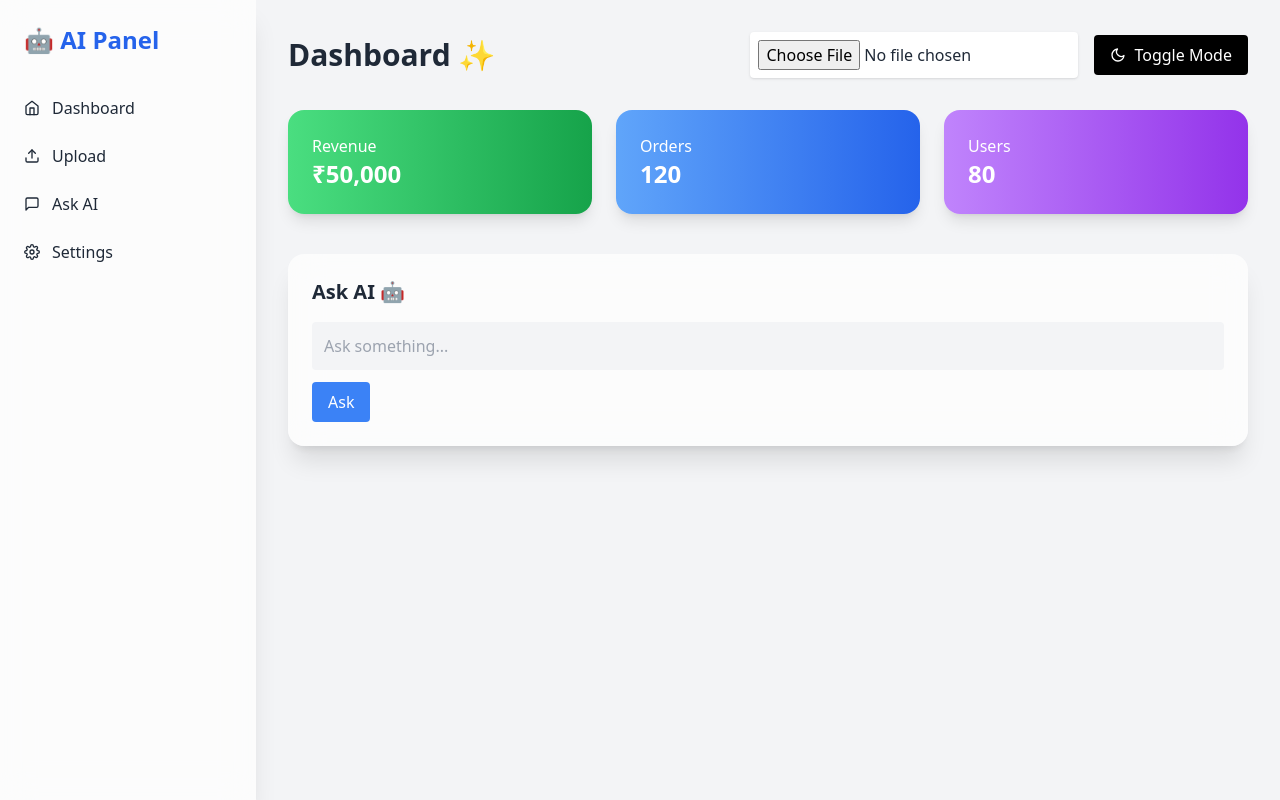
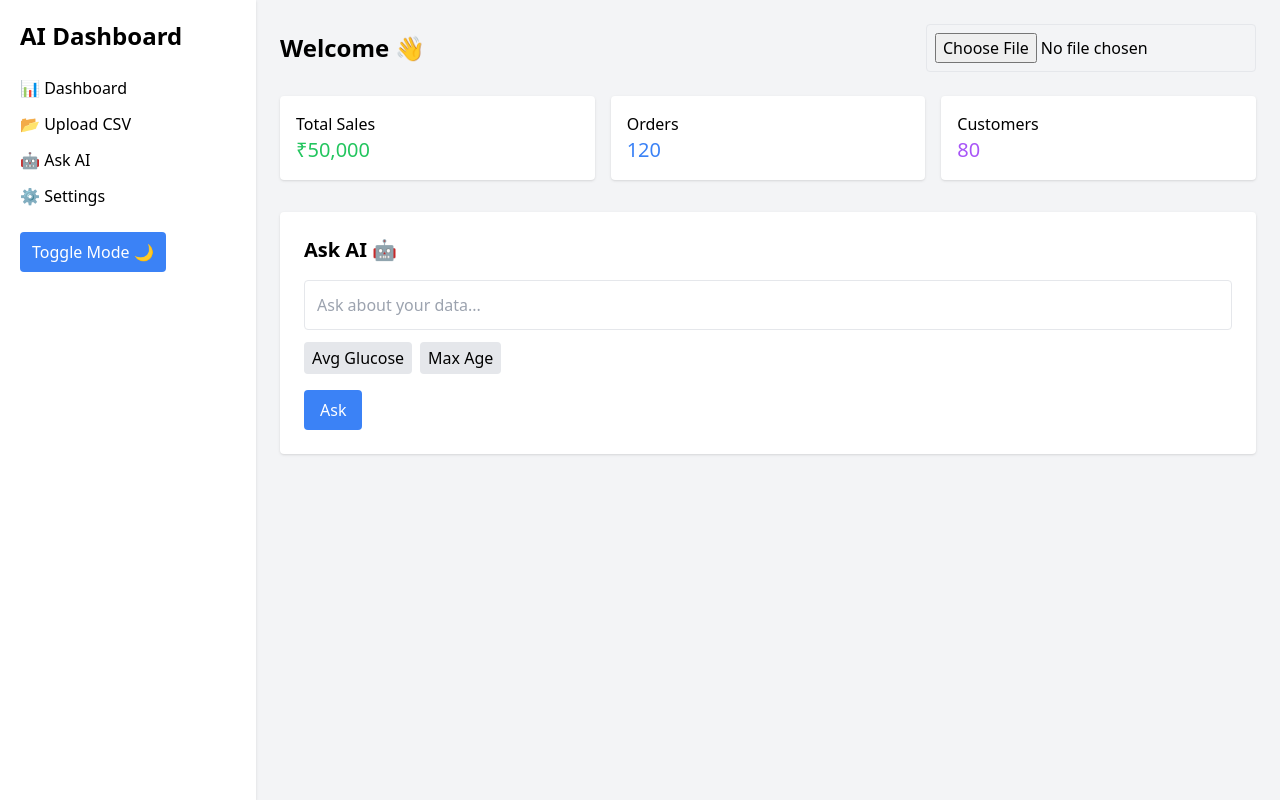
Before and after one commit to rajshrees093-ai/AI_DATA_ANALYST, a React (Vite) app in the folder ai_dashboard/: page / in a window 1280 px wide. Built offline with nearby package versions, Linux system fonts and the light colour scheme.

Commit message:
modifying

```diff
--- a/ai_dashboard/src/App.jsx
+++ b/ai_dashboard/src/App.jsx
@@ -1,6 +1,5 @@
-import { useState, useEffect } from "react";
+import { useState } from "react";
 import Papa from "papaparse";
-import { motion } from "framer-motion";
 import {
   BarChart,
   Bar,
@@ -9,33 +8,15 @@ import {
   Tooltip,
   CartesianGrid,
 } from "recharts";
-import {
-  FiHome,
-  FiUpload,
-  FiSettings,
-  FiMessageSquare,
-  FiMoon,
-} from "react-icons/fi";
 
 function App() {
   const [data, setData] = useState([]);
   const [query, setQuery] = useState("");
   const [answer, setAnswer] = useState("");
+  const [darkMode, setDarkMode] = useState(false);
 
-  // ✅ Dark mode applied globally
-  const toggleDark = () => {
-    document.documentElement.classList.toggle("dark");
-  };
-
-  // Backend test
-  useEffect(() => {
-    fetch("http://localhost:5000")
-      .then((res) => res.text())
-      .then((data) => console.log("Backend:", data));
-  }, []);
-
-  // CSV Upload
-  const handleFileUpload = (e) => {
+  // ✅ CSV Upload
+  const handleFile = (e) => {
     const file = e.target.files[0];
 
     Papa.parse(file, {
@@ -47,8 +28,12 @@ function App() {
     });
   };
 
-  // AI
+  // ✅ AI Query
   const handleQuery = async () => {
+    if (!query) return;
+
+    setAnswer("Thinking... 🤖");
+
     try {
       const res = await fetch("http://localhost:5000/ask", {
         method: "POST",
@@ -57,7 +42,7 @@ function App() {
         },
         body: JSON.stringify({
           question: query,
-          data: data.slice(0, 50), // send sample data
+          data: data.slice(0, 100),
         }),
       });
 
@@ -69,124 +54,119 @@ function App() {
   };
 
   return (
-    <div className="min-h-screen flex bg-gray-100 dark:bg-gray-900 text-gray-800 dark:text-white transition-all">
+    <div className={darkMode ? "dark" : ""}>
+      <div className="min-h-screen bg-gray-100 dark:bg-gray-900 text-black dark:text-white flex">
 
         {/* Sidebar */}
-      <motion.div
-        initial={{ x: -100 }}
-        animate={{ x: 0 }}
-        className="w-64 bg-white/70 dark:bg-gray-800/70 backdrop-blur-lg shadow-xl p-6"
+        <div className="w-64 bg-white dark:bg-gray-800 p-5 shadow">
+          <h1 className="text-2xl font-bold mb-6">AI Dashboard</h1>
+
+          <ul className="space-y-3">
+            <li>📊 Dashboard</li>
+            <li>📂 Upload CSV</li>
+            <li>🤖 Ask AI</li>
+            <li>⚙️ Settings</li>
+          </ul>
+
+          <button
+            onClick={() => setDarkMode(!darkMode)}
+            className="mt-6 bg-blue-500 text-white px-3 py-2 rounded"
           >
-        <h1 className="text-2xl font-bold text-blue-600 mb-10">
-          🤖 AI Panel
-        </h1>
+            Toggle Mode 🌙
+          </button>
+        </div>
 
-        <ul className="space-y-6">
-          <li className="flex items-center gap-3 hover:text-blue-500 cursor-pointer">
-            <FiHome /> Dashboard
-          </li>
-          <li className="flex items-center gap-3 hover:text-blue-500 cursor-pointer">
-            <FiUpload /> Upload
-          </li>
-          <li className="flex items-center gap-3 hover:text-blue-500 cursor-pointer">
-            <FiMessageSquare /> Ask AI
-          </li>
-          <li className="flex items-center gap-3 hover:text-blue-500 cursor-pointer">
-            <FiSettings /> Settings
-          </li>
-        </ul>
-      </motion.div>
+        {/* Main Content */}
+        <div className="flex-1 p-6">
 
-      {/* Main */}
-      <div className="flex-1 p-8">
+          {/* Header */}
+          <div className="flex justify-between items-center mb-6">
+            <h1 className="text-2xl font-bold">Welcome 👋</h1>
 
-        {/* Top Bar */}
-        <div className="flex justify-between items-center mb-8">
-          <h2 className="text-3xl font-bold">Dashboard ✨</h2>
-
-          <div className="flex gap-4 items-center">
             <input
               type="file"
-              onChange={handleFileUpload}
-              className="bg-white dark:bg-gray-700 p-2 rounded shadow"
+              onChange={handleFile}
+              className="border p-2 rounded"
             />
+          </div>
 
-            <button
-              onClick={toggleDark}
-              className="bg-black text-white px-4 py-2 rounded flex items-center gap-2"
-            >
-              <FiMoon /> Toggle Mode
-            </button>
+          {/* Cards */}
+          <div className="grid grid-cols-3 gap-4">
+            <div className="bg-white dark:bg-gray-800 p-4 rounded shadow">
+              <h3>Total Sales</h3>
+              <p className="text-green-500 text-xl">₹50,000</p>
+            </div>
+
+            <div className="bg-white dark:bg-gray-800 p-4 rounded shadow">
+              <h3>Orders</h3>
+              <p className="text-blue-500 text-xl">120</p>
+            </div>
+
+            <div className="bg-white dark:bg-gray-800 p-4 rounded shadow">
+              <h3>Customers</h3>
+              <p className="text-purple-500 text-xl">80</p>
             </div>
           </div>
 
-        {/* Stats */}
-        <div className="grid grid-cols-3 gap-6 mb-10">
-          {[
-            { title: "Revenue", value: "₹50,000", color: "from-green-400 to-green-600" },
-            { title: "Orders", value: "120", color: "from-blue-400 to-blue-600" },
-            { title: "Users", value: "80", color: "from-purple-400 to-purple-600" },
-          ].map((card, i) => (
-            <motion.div
-              key={i}
-              whileHover={{ scale: 1.05 }}
-              className={`bg-gradient-to-r ${card.color} text-white p-6 rounded-2xl shadow-lg`}
-            >
-              <h4>{card.title}</h4>
-              <h2 className="text-2xl font-bold">{card.value}</h2>
-            </motion.div>
-          ))}
+          {/* Insights */}
+          {data.length > 0 && (
+            <div className="mt-8 bg-white dark:bg-gray-800 p-4 rounded shadow">
+              <h2 className="text-xl font-bold mb-4">Basic Insights</h2>
+
+              <p>Total Records: {data.length}</p>
+
+              <p>
+                Average Glucose:{" "}
+                {(
+                  data.reduce(
+                    (sum, row) => sum + Number(row.Glucose || 0),
+                    0
+                  ) / data.length
+                ).toFixed(2)}
+              </p>
+
+              <p>
+                Max Age:{" "}
+                {Math.max(...data.map((row) => Number(row.Age || 0)))}
+              </p>
             </div>
+          )}
 
           {/* Chart */}
           {data.length > 0 && (
-          <motion.div
-            initial={{ opacity: 0 }}
-            animate={{ opacity: 1 }}
-            className="bg-white/70 dark:bg-gray-800/70 backdrop-blur-lg p-6 rounded-2xl shadow-xl mb-8"
-          >
-            <h3 className="text-xl font-bold mb-4">
-              Glucose vs Age 📊
-            </h3>
+            <div className="mt-8 bg-white dark:bg-gray-800 p-4 rounded shadow">
+              <h2 className="text-xl font-bold mb-4">Glucose vs Age</h2>
 
-            <BarChart
-              width={600}
-              height={300}
-              data={data.slice(0, 10).map((row) => ({
-                Age: Number(row.Age),
-                Glucose: Number(row.Glucose),
-              }))}
-            >
+              <BarChart width={600} height={300} data={data.slice(0, 10)}>
                 <CartesianGrid strokeDasharray="3 3" />
                 <XAxis dataKey="Age" />
                 <YAxis />
                 <Tooltip />
-              <Bar dataKey="Glucose" fill="#6366f1" />
+                <Bar dataKey="Glucose" fill="#3b82f6" />
               </BarChart>
-          </motion.div>
+            </div>
           )}
 
           {/* Table */}
           {data.length > 0 && (
-          <div className="bg-white/70 dark:bg-gray-800/70 backdrop-blur-lg p-6 rounded-2xl shadow-xl mb-8 overflow-auto max-h-60">
-            <h3 className="text-xl font-bold mb-4">Data Preview</h3>
+            <div className="mt-8 bg-white dark:bg-gray-800 p-4 rounded shadow overflow-auto">
+              <h2 className="text-xl font-bold mb-4">Uploaded Data</h2>
 
-            <table className="w-full text-sm">
+              <table className="w-full border">
                 <thead>
                   <tr>
                     {Object.keys(data[0]).map((key) => (
-                    <th key={key} className="p-2 text-left">
+                      <th key={key} className="border p-2">
                         {key}
                       </th>
                     ))}
                   </tr>
                 </thead>
-
                 <tbody>
                   {data.slice(0, 10).map((row, i) => (
-                  <tr key={i} className="border-b">
+                    <tr key={i}>
                       {Object.values(row).map((val, j) => (
-                      <td key={j} className="p-2">
+                        <td key={j} className="border p-2">
                           {val}
                         </td>
                       ))}
@@ -197,27 +177,47 @@ function App() {
             </div>
           )}
 
-        {/* AI */}
-        <div className="bg-white/70 dark:bg-gray-800/70 backdrop-blur-lg p-6 rounded-2xl shadow-xl">
-          <h3 className="text-xl font-bold mb-4">Ask AI 🤖</h3>
+          {/* AI Section */}
+          <div className="mt-8 bg-white dark:bg-gray-800 p-6 rounded shadow">
+            <h2 className="text-xl font-bold mb-4">Ask AI 🤖</h2>
 
             <input
+              type="text"
+              placeholder="Ask about your data..."
+              className="border p-3 w-full rounded"
               value={query}
               onChange={(e) => setQuery(e.target.value)}
-            className="w-full p-3 rounded bg-gray-100 dark:bg-gray-700 mb-3 text-black"
-            placeholder="Ask something..."
             />
+
+            <div className="flex gap-2 mt-3">
+              <button
+                onClick={() => setQuery("average glucose")}
+                className="bg-gray-200 px-2 py-1 rounded"
+              >
+                Avg Glucose
+              </button>
+
+              <button
+                onClick={() => setQuery("max age")}
+                className="bg-gray-200 px-2 py-1 rounded"
+              >
+                Max Age
+              </button>
+            </div>
 
             <button
               onClick={handleQuery}
-            className="bg-blue-500 text-white px-4 py-2 rounded"
+              className="mt-4 bg-blue-500 text-white px-4 py-2 rounded"
             >
               Ask
             </button>
 
             {answer && (
-            <p className="mt-4 text-green-500">{answer}</p>
+              <p className="mt-4 text-green-500 font-semibold">
+                {answer}
+              </p>
             )}
+          </div>
         </div>
       </div>
     </div>
```
Also changed, not shown: 2 other files (tests, documents, lock files or other folders). Lines whose indentation alone changed are shown as unchanged.
